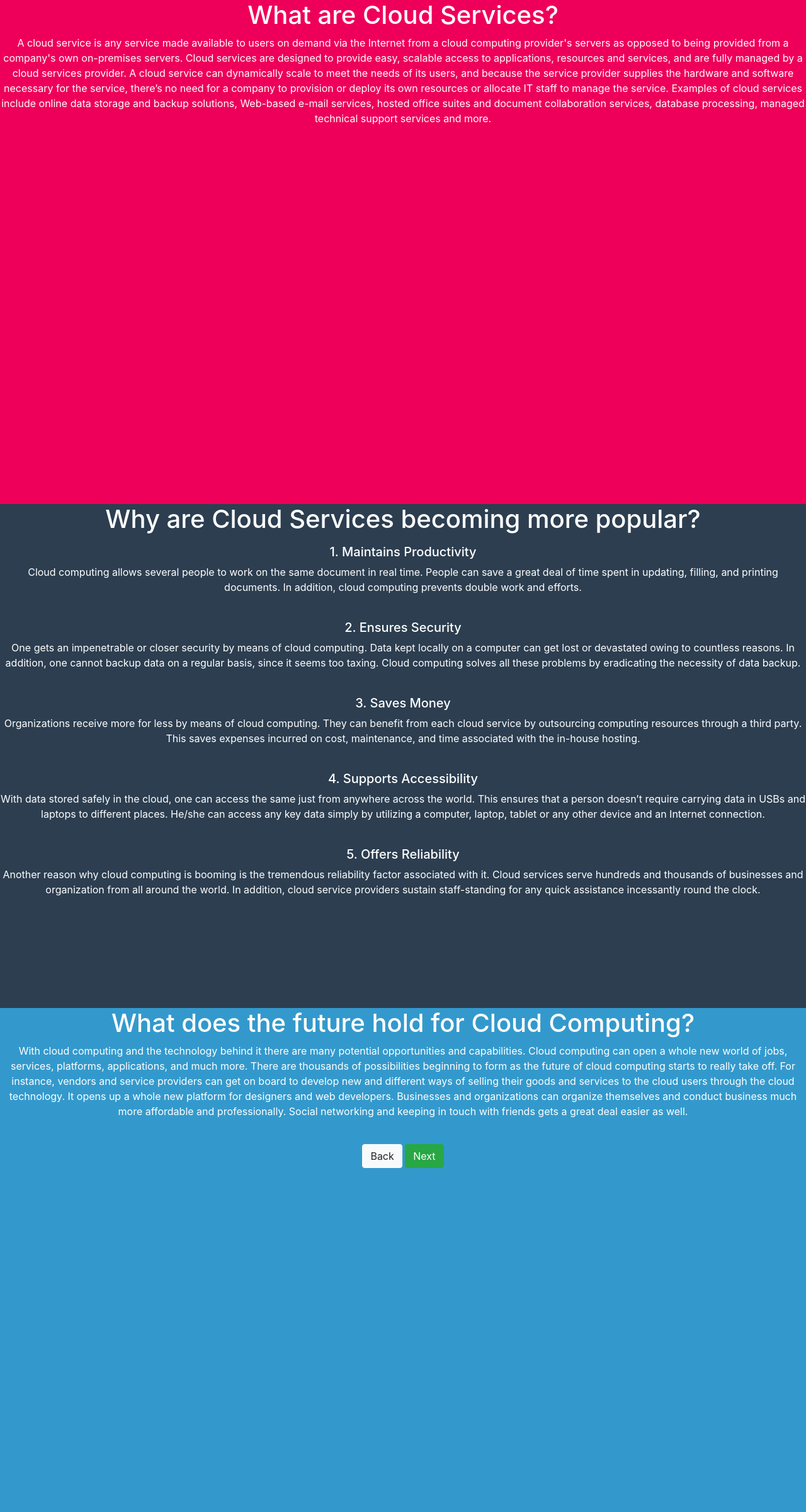
After one commit to tomodonnell/IS113117367303, a PHP site: page /interests/cloud.html in a window 1280 px wide. The commit adds this page. Shown: the whole page at 63% size. Run offline with PHP 8.4, Linux system fonts and the light colour scheme; some libraries are stand-ins or nearby versions.

Commit message:
Cloud Services Interest Pages

```diff
--- a/ebusiness/Ebus2.php
+++ b/ebusiness/Ebus2.php
@@ -72,6 +72,10 @@ session_start();
             <?php
             // Set session variables
             $_SESSION["total"] = $_POST["total"];
+            $_SESSION["name"] = $_POST["name"];
+            $_SESSION["email"] = $_POST["email"];
+
+
             ?>
 </DIV>
     </body>
--- a/homepage.html
+++ b/homepage.html
@@ -24,12 +24,13 @@
                 <ul>
                  <li><a href="../interests/sports.html">Sport</a></li>
                  <li><a href="../interests/travel.html">Traveling</a></li>
+                 <li><a href="../interests/cloud.html">Traveling</a></li>
 
                 </ul>
                  </li>
-                 <li><a href="../ebusiness/Ebus1.php">eBusiness Shop</a>
+
                  </li>
-                 <li><a href="../homepage.html">Cloud Service</a></li>
+                 <li><a href="../ebusiness/Ebus1.php">Cloud Service & Shop</a></li>
                 </ul>
             </nav>
 
--- /dev/null
+++ b/interests/cloud.html
@@ -0,0 +1,123 @@
+<!DOCTYPE html>
+<html>
+    <head>
+
+        <!--Addinig Bootstrap-->
+        <link rel="stylesheet" href="https://maxcdn.bootstrapcdn.com/bootstrap/4.0.0/css/bootstrap.min.css" integrity="sha384-Gn5384xqQ1aoWXA+058RXPxPg6fy4IWvTNh0E263XmFcJlSAwiGgFAW/dAiS6JXm" crossorigin="anonymous">
+        <script src="https://code.jquery.com/jquery-3.2.1.slim.min.js" integrity="sha384-KJ3o2DKtIkvYIK3UENzmM7KCkRr/rE9/Qpg6aAZGJwFDMVNA/GpGFF93hXpG5KkN" crossorigin="anonymous"></script>
+        <script src="https://cdnjs.cloudflare.com/ajax/libs/popper.js/1.12.9/umd/popper.min.js" integrity="sha384-ApNbgh9B+Y1QKtv3Rn7W3mgPxhU9K/ScQsAP7hUibX39j7fakFPskvXusvfa0b4Q" crossorigin="anonymous"></script>
+        <script src="https://maxcdn.bootstrapcdn.com/bootstrap/4.0.0/js/bootstrap.min.js" integrity="sha384-JZR6Spejh4U02d8jOt6vLEHfe/JQGiRRSQQxSfFWpi1MquVdAyjUar5+76PVCmYl" crossorigin="anonymous"></script>
+
+       <meta charset="utf-8"/>
+       <title>Travel</title>
+       <link rel="stylesheet" href="../mystylesheet.css" type="text/css"/>
+       <link rel="stylesheet" href="int_pages.css" type="text/css"/>
+
+
+        <title>Personal</title>
+
+        <!--Pagepilling-->
+        <link rel="stylesheet" type="text/css" href="https://cdnjs.cloudflare.com/ajax/libs/pagePiling.js/1.5.4/jquery.pagepiling.css" />
+        <script src="http://ajax.googleapis.com/ajax/libs/jquery/1.11.1/jquery.min.js"></script>
+        <script type="text/javascript" src="https://cdnjs.cloudflare.com/ajax/libs/pagePiling.js/1.5.4/jquery.pagepiling.js"></script>
+
+    <script type ="text/javascript">
+        $(document).ready(function() {
+	$('#pagepiling').pagepiling({
+	});
+});
+    </script>
+
+
+
+    </head>
+
+    <body>
+
+         <div id="pagepiling">
+	        <div class="section" id="section1">
+
+	            <h1>What are Cloud Services?</h1>
+	            <p>
+	                A cloud service is any service made available to users on demand via the Internet
+	                from a cloud computing provider's servers as opposed to being provided from a
+	                company's own on-premises servers. Cloud services are designed to provide easy,
+	                scalable access to applications, resources and services, and are fully managed
+	                by a cloud services provider. A cloud service can dynamically scale to meet the
+	                needs of its users, and because the service provider supplies the hardware and
+	                software necessary for the service, there’s no need for a company to provision
+	                or deploy its own resources or allocate IT staff to manage the service.
+	                Examples of cloud services include online data storage and backup solutions,
+	                Web-based e-mail services, hosted office suites and document collaboration services,
+	                database processing, managed technical support services and more.
+	            </p>
+	        </div>
+
+	        <div class="section" id="section2">
+
+	            <h1>Why are Cloud Services becoming more popular?</h1>
+    	            <p>
+    	                <h5>1. Maintains Productivity</h5>
+                        Cloud computing allows several people to work on the same document in real time.
+                        People can save a great deal of time spent in updating, filling, and printing documents.
+                        In addition, cloud computing prevents double work and efforts.
+    	            </p>
+	            <br>
+	                <h5>2. Ensures Security</h5>
+	                <p>
+	                    One gets an impenetrable or closer security by means of cloud computing.
+	                    Data kept locally on a computer can get lost or devastated owing to countless
+	                    reasons. In addition, one cannot backup data on a regular basis, since it seems
+	                    too taxing. Cloud computing solves all these problems by eradicating the necessity
+	                    of data backup.
+	                </p>
+	           <br>
+	               <h5>3. Saves Money</h5>
+	               <p>
+	                   Organizations receive more for less by means of cloud computing. They can benefit from
+	                   each cloud service by outsourcing computing resources through a third party. This saves
+	                   expenses incurred on cost, maintenance, and time associated with the in-house hosting.
+	               </p>
+	           <br>
+	               <h5>4. Supports Accessibility</h5>
+	               <p>
+	                   With data stored safely in the cloud, one can access the same just from anywhere across the world.
+	                   This ensures that a person doesn’t require carrying data in USBs and laptops to different places.
+	                   He/she can access any key data simply by utilizing a computer, laptop, tablet or any other device and an Internet connection.
+	               </p>
+	           <br>
+	               <h5>5. Offers Reliability</h5>
+	               <p>
+	                   Another reason why cloud computing is booming is the tremendous reliability factor associated with it. Cloud services serve
+	                   hundreds and thousands of businesses and organization from all around the world. In addition, cloud service providers sustain
+	                   staff-standing for any quick assistance incessantly round the clock.
+	               </p>
+	        </div>
+	        <div class="section" id="section3">
+
+	            <h1>What does the future hold for Cloud Computing?</h1>
+	                <p>
+	                    With cloud computing and the technology behind it there are many potential opportunities and capabilities.
+	                    Cloud computing can open a whole new world of jobs, services, platforms, applications, and much more.
+	                    There are thousands of possibilities beginning to form as the future of cloud computing starts to really take off.
+
+                        For instance, vendors and service providers can get on board to develop new and different ways of selling their goods
+                        and services to the cloud users through the cloud technology. It opens up a whole new platform for designers and web
+                        developers. Businesses and organizations can organize themselves and conduct business much more affordable and professionally.
+                        Social networking and keeping in touch with friends gets a great deal easier as well.
+
+	                </p>
+	        <br/>
+
+	        <a href="sports.html" class="btn btn-light">Back</a>
+	        <a href="cloud.html" class="btn btn-success">Next</a>
+	        </div>
+
+
+        </div>
+
+
+    </body>
+
+
+</html>
--- a/interests/travel.html
+++ b/interests/travel.html
@@ -40,8 +40,9 @@
 	        <div class="section" id="section3">
 	        France
 	        <br/>
-	        <a href="../homepage.html" class="btn btn-success">Home</a>
+
 	        <a href="sports.html" class="btn btn-light">Back</a>
+	        <a href="cloud.html" class="btn btn-success">Next</a>
 	        </div>
 
 
```
Also changed, not shown: ebusiness/Ebus3.php (+17 -1 lines), interests/cloud.css (added, +26 -0 lines).
